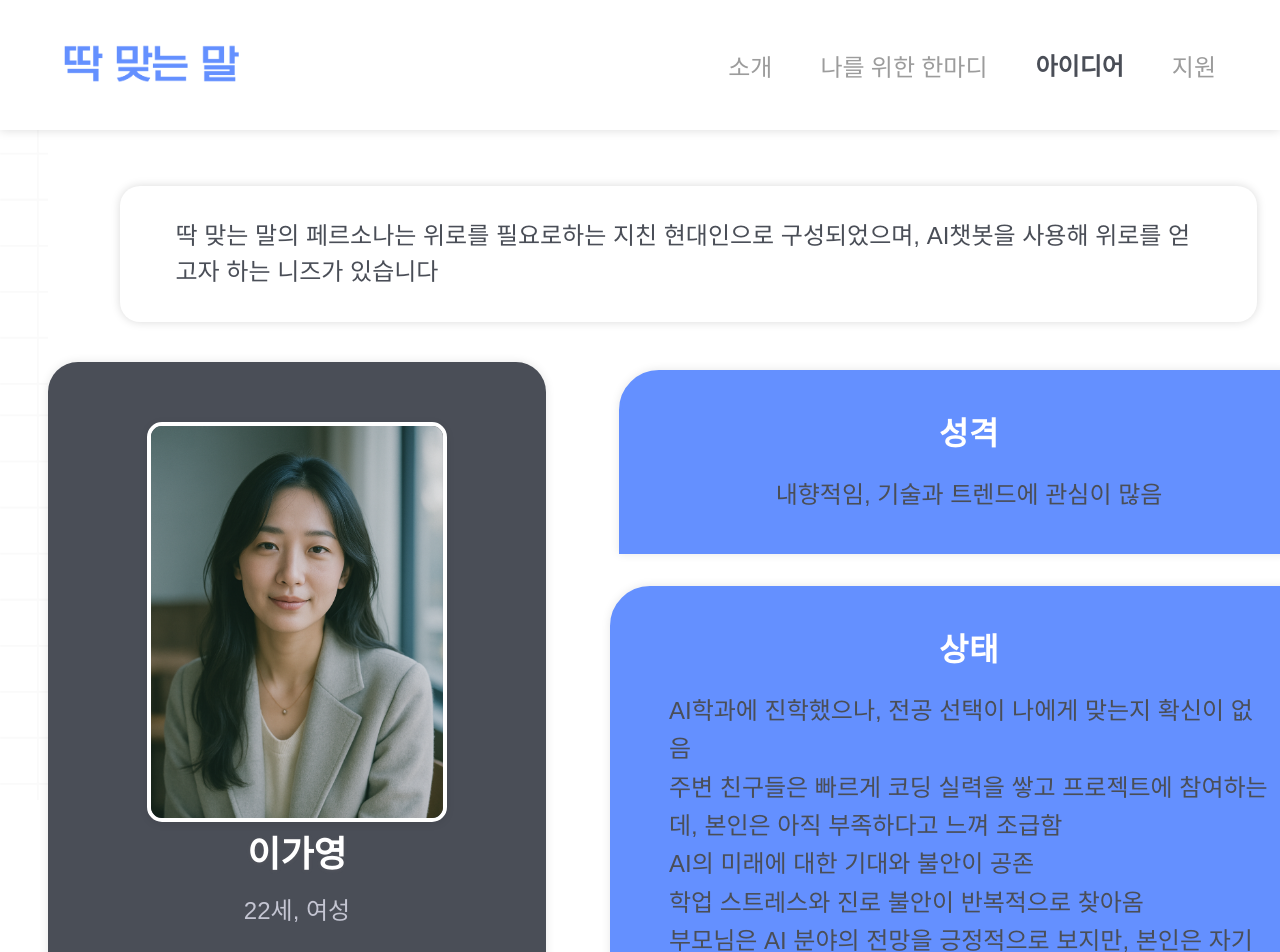
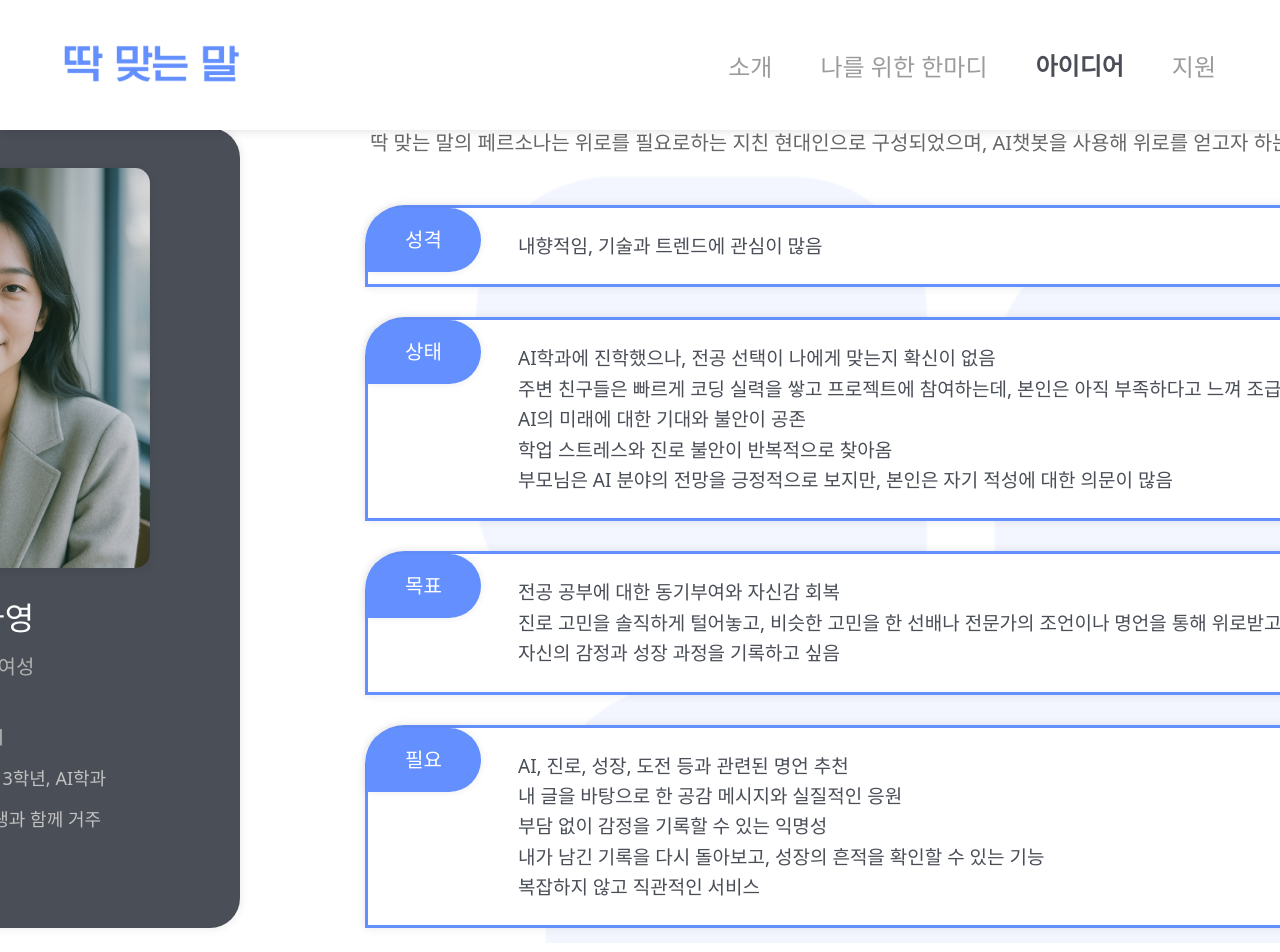
Before and after one commit to YIM-GAYUN/Perfect_Quote, a React (Create React App) app: page /persona in a window 1280 px wide. Shown: the top 952 px of the page. Built offline with nearby package versions, Linux system fonts and the light colour scheme; no server answers.

Commit message:
add idea_persona page

```diff
--- a/src/pages/DesignSystem.tsx
+++ b/src/pages/DesignSystem.tsx
@@ -44,100 +44,91 @@ const MainSection = styled.section`
   display: flex;
   flex-direction: row;
   align-items: stretch;
-  width: 1200px;
-  max-width: 1200px;
-  height: 75vh;
-  min-height: 500px;
-  margin: 0 auto;
-  margin-top: 120px;
-  @media (max-width: 1300px) {
-    width: 100vw;
-    max-width: 100vw;
-    flex-direction: column;
-    height: auto;
-    min-height: unset;
-    margin-top: 60px;
-  }
+  width: 1600px;
+  height: 800px;
+  position: absolute;
+  top: 200px;
+  left: 160px;
+  margin: 0;
 `;
 
 const DescSection = styled.div`
-  width: 1200px;
-  max-width: 1200px;
-  margin: 0 auto;
-  margin-top: 32px;
+  width: 1600px;
+  position: absolute;
+  left: 160px;
+  bottom: 100px;
   display: flex;
   text-align: justify;
   align-items: flex-end;
-  @media (max-width: 1300px) {
-    width: 100vw;
-    max-width: 100vw;
-  }
+  margin: 0;
 `;
 
 const LeftCol = styled.div`
-  flex: 1 1 0;
+  width: 400px;
+  min-width: 500px;
+  max-width: 800px;
   display: flex;
   flex-direction: column;
   align-items: flex-start;
-  gap: 10px;
-  margin-top: 40px;
-  margin-left: -180px;
+  row-gap: 10px;
+  margin-top: 0;
+  margin-left: 0;
 `;
 
 const BlueBorder_logo = styled.div`
   position: relative;
-  margin: 5px;
-  padding: 120px;
-  top: 0; left: 0; right: 0; bottom: 0;
+  padding: 60px 20px 40px 20px;
+  width: 800px;
+  height: 430px;
+  border: 3px solid ${theme.colors.primary};
+  pointer-events: auto;
+  display: flex;
+  flex-direction: column;
+  align-items: center;
+  justify-content: flex-start;
+  background: transparent;
+  border-top-left-radius: 30px;
+  border-top-right-radius: 30px;
+  border-bottom-right-radius: 30px;
+  border-bottom-left-radius: 0;
+  margin-top: 20px;
+`;
+
+const BlueBorder_color = styled.div`
+  position: relative;
+  padding: 20px 10px 20px 10px;
+  width: 320px;
+  height: 120px;
   border: 3px solid ${theme.colors.primary};
   pointer-events: auto;
   display: flex;
   align-items: center;
   justify-content: center;
-  gap: 0;
   background: transparent;
   border-top-left-radius: 30px;
   border-top-right-radius: 30px;
   border-bottom-right-radius: 30px;
   border-bottom-left-radius: 0;
-  margin-top: 30px;
+  margin-bottom: 40px;
+  background-color: #fff;
 `;
 
-const BlueBorder_color = styled.div`
+const BlueBorder_ty = styled.div`
   position: relative;
-  padding: 20px;
-  top: 0; left: 0; right: 0; bottom: 0;
+  padding: 20px 10px 20px 10px;
+  width: 1000px;
+  height: 150px;
   border: 3px solid ${theme.colors.primary};
   pointer-events: auto;
   display: flex;
   align-items: center;
   justify-content: center;
-  gap: 0;
   background: transparent;
   border-top-left-radius: 30px;
   border-top-right-radius: 30px;
   border-bottom-right-radius: 30px;
   border-bottom-left-radius: 0;
-  margin-bottom: 200px;
-`;
-
-const BlueBorder = styled.div`
-  position: relative;
-  padding: -10px;
-  padding-top: -30px;
-  padding-bottom: -30px;
-  top: 0; left: 0; right: 0; bottom: 0;
-  border: 3px solid ${theme.colors.primary};
-  pointer-events: auto;
-  display: flex;
-  align-items: center;
-  justify-content: center;
-  gap: 0;
-  background: transparent;
-  border-top-left-radius: 30px;
-  border-top-right-radius: 30px;
-  border-bottom-right-radius: 30px;
-  border-bottom-left-radius: 0;
+  background-color: #fff;
 `;
 
 const Box = styled.div<{ bgColor: string }>`
@@ -148,45 +139,45 @@ const Box = styled.div<{ bgColor: string }>`
 
 const LogoTextOverlay = styled.div`
   position: absolute;
-  top: 50%;
-  left: 66%;
+  top: 65%;
+  left: 40%;
   transform: translate(-50%, -50%);
   color: #fff;
   font-family: ${theme.fonts.korean.bold};
-  font-size: 35px;
+  font-size: 28px;
   font-weight: 550;
   text-shadow: 0 2px 16px rgba(0,0,0,0.18);
   text-align: left;
   line-height: 1.1;
-  width: 100%;
-  max-width: 300px;
+  width: 180px;
+  max-width: 180px;
 `;
 
 const Desc = styled.div`
-  margin-top: 20px;
   font-family: ${theme.fonts.korean.title};
-  font-size: 22px;
+  font-size: 24px;
   color: #4A4E57;
   line-height: 1.5;
   text-align: justify;
-  max-width: 1000px;
-  margin-left: -180px;
+  max-width: 1400px;
+  margin-left: 0;
 `;
 
 const RightCol = styled.div`
-  flex: 1 1 0;
+  width: 400px;
+  min-width: 500px;
+  max-width: 800px;
   display: flex;
   flex-direction: column;
   align-items: flex-start;
-  justify-content: space-between;
-  min-width: 500px;
-  max-width: 500px;
-  gap: 5px;
-  margin-top: 40px;
+  justify-content: flex-start;
+  row-gap: 20px;
+  margin-top: 0;
+  margin-left: 450px;
 `;
 
-const LogoShapeBox = styled.div`
-
+const Logo_ShapeBox = styled.div`
+  width: 320px;
   height: 120px;
   display: flex;
   flex-direction: column;
@@ -195,8 +186,8 @@ const LogoShapeBox = styled.div`
   position: relative;
 `;
 
-const ShapeBox = styled.div`
-
+const Color_ShapeBox = styled.div`
+  width: 320px;
   height: 120px;
   display: flex;
   flex-direction: column;
@@ -205,19 +196,21 @@ const ShapeBox = styled.div`
   position: relative;
 `;
 
-const ShapeBox_Ty = styled.div`
+const Ty_ShapeBox = styled.div`
+  width: 320px;
   height: 120px;
   display: flex;
   flex-direction: column;
   align-items: flex-start;
   justify-content: center;
   position: relative;
-  margin-top: -120px;
+  margin-top: -30px;
 `;
 
 const ShapeImg = styled.img`
-  top: 20vh;
-  height: 7vh;
+  position: relative;
+  top: 20px;
+  height: 80px;
   object-fit: contain;
 `;
 
@@ -230,50 +223,50 @@ const DesignSystem: React.FC = () => {
         <MainBgImg />
         <MainSection>
           <LeftCol>
-            <LogoShapeBox>
+            <Logo_ShapeBox>
               <ShapeImg src={logoShape} alt="Logo 도형" />
               <LogoTextOverlay>
                 Logo
               </LogoTextOverlay>
-            </LogoShapeBox>
+            </Logo_ShapeBox>
             <BlueBorder_logo style={{ flexDirection: "column", alignItems: "center" }}>
-              <div style={{ display: "flex", flexDirection: "row", gap: 0 }}>
-                <img src={img1} alt="로고1" style={{ width: "130px", height: "130px", objectFit: "contain", margin: "20px" }} />
-                <img src={img2} alt="로고2" style={{ width: "130px", height: "130px", objectFit: "contain", margin: "20px"}} />
-                <img src={img3} alt="로고3" style={{ width: "130px", height: "130px", objectFit: "contain", margin: "20px" }} />
+              <div style={{ display: "flex", flexDirection: "row", columnGap: "10px" }}>
+                <img src={img1} alt="로고1" style={{ width: "140px", height: "140px", objectFit: "contain", margin: "10px" }} />
+                <img src={img2} alt="로고2" style={{ width: "140px", height: "140px", objectFit: "contain", margin: "10px"}} />
+                <img src={img3} alt="로고3" style={{ width: "140px", height: "140px", objectFit: "contain", margin: "10px" }} />
               </div>
-              <img src={mainImg} alt="로고" style={{ width: "500px", height: "200px", objectFit: "contain", marginTop: "8px" }} />
+              <img src={mainImg} alt="로고" style={{ width: "450px", height: "160px", objectFit: "contain", marginTop: "12px" }} />
             </BlueBorder_logo>
           </LeftCol>
           <RightCol>
             {/* Color 그룹 */}
-            <ShapeBox>
+            <Color_ShapeBox>
               <ShapeImg src={colorShape} alt="Color 도형" />
               <LogoTextOverlay>
                 Color
               </LogoTextOverlay>
-            </ShapeBox>
+            </Color_ShapeBox>
             <BlueBorder_color>
               <Box bgColor={theme.colors.primary} />
               <Box bgColor="#00000098"  />
               <Box bgColor="#90909098" />
             </BlueBorder_color>
             {/* Typography 그룹 */}
-            <ShapeBox_Ty>
+            <Ty_ShapeBox>
               <ShapeImg src={typographyShape} alt="Typography 도형" />
               <LogoTextOverlay>
                 Typography
               </LogoTextOverlay>
-            </ShapeBox_Ty>
-            <BlueBorder>
-              <img src={fonts} alt="fonts" style={{ width: "700px", height: "230px", objectFit: "contain" }} />
-            </BlueBorder>
+            </Ty_ShapeBox>
+            <BlueBorder_ty>
+              <img src={fonts} alt="fonts" style={{ width: "700px", height: "200px", objectFit: "contain" }} />
+            </BlueBorder_ty>
           </RightCol>
         </MainSection>
         <DescSection>
           <Desc>
-            딱 맞는 말의 아이콘은 큰 따옴표에서 영감을 얻은 것으로,<br />
-            블럭들이 딱 붙어서 딱 맞는 말이라는 브랜드명의 이미지에 맞게 디자인되었습니다.
+            딱 맞는 말의 아이콘은 큰 따옴표에서 영감을 얻은 것으로, 블럭들이 딱 붙어서 딱 맞는 말이라는 <br />
+            브랜드명의 이미지에 맞게 디자인되었습니다.
           </Desc>
         </DescSection>
       </BgContainer>
--- a/src/pages/Persona.tsx
+++ b/src/pages/Persona.tsx
@@ -1,99 +1,83 @@
-
-
 import React from "react";
 import styled from "styled-components";
-import Layout from "../components/Layout/Layout";
+import Header from "../components/Layout/Header";
 import { theme } from "../styles/theme";
+import bgImg from "../assets/figma_design_system/bg_img.png";
 import profileBg from "../assets/figma_design_system/persona_profile_bg.png";
 import profilePhoto from "../assets/figma_design_system/persona_profile_photo.png";
 
 const BgContainer = styled.div`
-  min-height: calc(100vh - 130px);
+  min-height: 100vh;
   width: 100vw;
+  background: #fff;
   position: relative;
-  display: flex;
-  flex-direction: column;
-  align-items: flex-start;
-  padding: 0;
-  background: #fff;
+  overflow-x: hidden;
 `;
 
-
-const Description = styled.div`
-  font-family: 'Freesentation', 'Pretendard', sans-serif;
-  font-size: 24px;
-  color: #4A4E57;
-  background: #fff;
-  border-radius: 20px;
-  box-shadow: 0px 0px 10px 0px rgba(0,0,0,0.15);
-  padding: 32px 56px;
-  max-width: 1137px;
-  margin: 56px auto 40px auto;
-  text-align: left;
-  line-height: 1.5;
+const MainBgImg = styled.div`
+  position: absolute;
+  top: 22vh;
+  width: 120vw;
+  height: 120vh;
+  left: 15vw;
+  background: url(${bgImg}) center center no-repeat;
+  background-size: contain;
+  opacity: 0.08;
+  z-index: 0;
 `;
 
-const PersonaSection = styled.div`
+const MainSection = styled.section`
   display: flex;
   flex-direction: row;
-  gap: 64px;
-  margin-bottom: 0;
-  align-items: flex-start;
-  justify-content: center;
-  width: 100%;
+  align-items: stretch;
+  width: 1200px;
+  max-width: 1200px;
+  margin: 0 auto;
+  margin-top: 80px;
+  position: relative;
+  z-index: 1;
+  margin-top: 10%;
 `;
 
-const ProfileCard = styled.div`
-  width: 498px;
-  height: 900px;
-  background: #4A4E57;
-  border-radius: 30px;
-  box-shadow: 0px 0px 10px 0px rgba(0,0,0,0.10);
-  padding: 48px 32px 32px 32px;
+const LeftCol = styled.div`
+  flex: 0 0 500px;
+  max-width: 500px;
+  min-width: 320px;
   display: flex;
   flex-direction: column;
   align-items: center;
-  margin-top: 0;
-  justify-content: center;
-`;
-
-const ProfileBg = styled.div`
-  width: 160px;
-  height: 160px;
   background: url(${profileBg}) no-repeat center/cover;
   border-radius: 30px;
-  display: flex;
-  align-items: center;
-  justify-content: center;
-  margin-bottom: 24px;
-  margin-top: 100px;
+  box-shadow: 0px 0px 10px 0px rgba(0,0,0,0.10);
+  padding: 40px 24px 32px 24px;
+  margin-right: 60px;
+  margin-left: -300px;
+  height: 800px;
 `;
 
 const ProfilePhoto = styled.img`
-  width: 300px;
+  width: 320px;
   height: 400px;
   border-radius: 15px;
   object-fit: cover;
-  border: 4px solid #fff;
   box-shadow: 0 2px 8px rgba(0,0,0,0.08);
 `;
 
 const Name = styled.div`
-  font-family: 'Freesentation', 'Pretendard', sans-serif;
-  font-weight: 700;
-  font-size: 36px;
+  font-family: ${theme.fonts.korean.bold};
+  font-size: 32px;
   color: #fff;
-  margin-top: 100px;
+  margin-top: 24px;
   margin-bottom: 8px;
-  text-shadow: 0 1px 4px rgba(180, 153, 153, 0.1);
+  text-align: center;
 `;
 
 const AgeGender = styled.div`
-  font-family: 'Freesentation', 'Pretendard', sans-serif;
-  font-weight: 500;
-  font-size: 24px;
-  color: #C4C5D2;
+  font-family: ${theme.fonts.korean.primary};
+  font-size: 20px;
+  color: #b1b1b1ff;
   margin-bottom: 16px;
+  text-align: center;
 `;
 
 const InfoList = styled.div`
@@ -104,76 +88,107 @@ const InfoList = styled.div`
 const InfoRow = styled.div`
   display: flex;
   margin-bottom: 12px;
+  margin-left: 40px;
 `;
 
 const InfoLabel = styled.div`
-  font-family: 'Freesentation', 'Pretendard', sans-serif;
-  font-weight: 700;
-  font-size: 24px;
-  color: #C4C5D2;
-  width: 84px;
+  font-family: ${theme.fonts.korean.bold};
+  font-size: 18px;
+  color: #aeaeaeff;
+  width: 80px;
 `;
 
 const InfoValue = styled.div`
-  font-family: 'Freesentation', 'Pretendard', sans-serif;
-  font-weight: 500;
-  font-size: 24px;
-  color: #C4C5D2;
-  margin-left: 40px;
+  font-family: ${theme.fonts.korean.primary};
+  font-size: 18px;
+  color: #c1c1c1ff;
+  margin-left: 16px;
 `;
 
-const SpeechBubbles = styled.div`
+const RightCol = styled.div`
+  flex: 1 1 0;
+  display: flex;
+  flex-direction: column;
+  align-items: flex-start;
+  justify-content: flex-start;
+  position: relative;
+  width: 100%;
+  max-width: 2500px;
+  margin-left: 60px;
+  margin-right: -300px;
+`;
+
+const Desc = styled.div`
+  font-family: ${theme.fonts.korean.title};
+  font-size: 20px;
+  color: #676767ff;
+  margin-bottom: 32px;
+  margin-top: 0;
+  text-align: left;
+  line-height: 1.5;
+  max-width: 2000px;
+  margin-left: 10px;
+`;
+
+const BigBubble = styled.div`
+  background: #fff;
+  border: 3px solid #6490FF;
+  border-radius: 40px 40px 40px 0px;
+  box-shadow: 0px 0px 10px 0px rgba(0,0,0,0.10);
   display: flex;
   flex-direction: column;
   gap: 32px;
-  flex: 1;
-  margin-top: 8px;
-  align-items: center;
+  width: 100%;
+  min-width: 600px;
+  max-width: 1200px;
+  margin: 15px 5px 15px 5px;
+  padding: 5px 32px 5px 0;
 `;
 
-const Bubble = styled.div<{ color: string }>`
-  background: ${props => props.color};
-  border-radius: 40px 40px 40px 0px;
-  border: 3px solid #6490FF;
-  box-shadow: 0px 0px 10px 0px rgba(0,0,0,0.10);
-  padding: 36px 56px;
-  min-width: 700px;
-  max-width: 1088px;
+const RowBubble = styled.div`
   display: flex;
-  flex-direction: column;
-  align-items: center;
+  align-items: flex-start;
+  min-height: 5px;
+  margin-left: -2px;
+  padding: 5px 10px 5px 10px;
 `;
 
-const BubbleTitle = styled.div`
-  font-family: 'Freesentation', 'Pretendard', sans-serif;
-  font-weight: 600;
-  font-size: 32px;
+const BlueBubble = styled.div`
+  background: #6490FF;
   color: #fff;
-  margin-bottom: 16px;
-  letter-spacing: 0.5px;
+  border-radius: 80px 80px 80px 0px;
+  min-width: 115px;
+  max-width: 145px;
+  padding: 16px 20px;
+  font-family: ${theme.fonts.korean.bold};
+  font-size: 20px;
+  text-align: center;
+  margin-right: 24px;
+  margin-left: -10px;
+  margin-top: -10px;
+  box-shadow: 0px 0px 8px 0px rgba(0,0,0,0.08);
 `;
 
 const BubbleText = styled.div`
-  font-family: 'Freesentation', 'Pretendard', sans-serif;
-  font-weight: 500;
-  font-size: 24px;
+  font-family: ${theme.fonts.korean.primary};
+  font-size: 19px;
   color: #4A4E57;
+  background: transparent;
+  margin: 0;
+  padding: 13px;
+  line-height: 1.6;
   white-space: pre-line;
-  line-height: 1.6;
 `;
 
 const Persona: React.FC = () => {
   return (
-    <Layout currentPage="persona">
+    <>
+      <Header currentPage="persona" />
       <BgContainer>
-        <Description>
-          딱 맞는 말의 페르소나는 위로를 필요로하는 지친 현대인으로 구성되었으며,  AI챗봇을 사용해 위로를 얻고자 하는 니즈가 있습니다
-        </Description>
-        <PersonaSection>
-          <ProfileCard>
-            <ProfileBg>
+        <MainBgImg />
+        <MainSection>
+          <LeftCol>
               <ProfilePhoto src={profilePhoto} alt="프로필" />
-            </ProfileBg>
             <Name>이가영</Name>
             <AgeGender>22세, 여성</AgeGender>
             <InfoList>
@@ -190,38 +205,49 @@ const Persona: React.FC = () => {
                 <InfoValue>부모님, 여동생과 함께 거주</InfoValue>
               </InfoRow>
             </InfoList>
-          </ProfileCard>
-          <SpeechBubbles>
-            <Bubble color="#6490FF">
-              <BubbleTitle>성격</BubbleTitle>
-              <BubbleText>내향적임, 기술과 트렌드에 관심이 많음</BubbleText>
-            </Bubble>
-            <Bubble color="#6490FF">
-              <BubbleTitle>상태</BubbleTitle>
-              <BubbleText>{`AI학과에 진학했으나, 전공 선택이 나에게 맞는지 확신이 없음
+          </LeftCol>
+          <RightCol>
+            <Desc>
+              딱 맞는 말의 페르소나는 위로를 필요로하는 지친 현대인으로 구성되었으며, AI챗봇을 사용해 위로를 얻고자 하는 니즈가 있습니다
+            </Desc>
+            <BigBubble>
+              <RowBubble>
+                <BlueBubble>성격</BlueBubble>
+                <BubbleText>내향적임, 기술과 트렌드에 관심이 많음</BubbleText>
+              </RowBubble>
+            </BigBubble>
+            <BigBubble>
+              <RowBubble>
+                <BlueBubble>상태</BlueBubble>
+                <BubbleText>{`AI학과에 진학했으나, 전공 선택이 나에게 맞는지 확신이 없음
 주변 친구들은 빠르게 코딩 실력을 쌓고 프로젝트에 참여하는데, 본인은 아직 부족하다고 느껴 조급함
 AI의 미래에 대한 기대와 불안이 공존
 학업 스트레스와 진로 불안이 반복적으로 찾아옴
 부모님은 AI 분야의 전망을 긍정적으로 보지만, 본인은 자기 적성에 대한 의문이 많음`}</BubbleText>
-            </Bubble>
-            <Bubble color="#6490FF">
-              <BubbleTitle>목표</BubbleTitle>
-              <BubbleText>{`전공 공부에 대한 동기부여와 자신감 회복
+              </RowBubble>
+            </BigBubble>
+            <BigBubble>
+              <RowBubble>
+                <BlueBubble>목표</BlueBubble>
+                <BubbleText>{`전공 공부에 대한 동기부여와 자신감 회복
 진로 고민을 솔직하게 털어놓고, 비슷한 고민을 한 선배나 전문가의 조언이나 명언을 통해 위로받고 싶음
 자신의 감정과 성장 과정을 기록하고 싶음`}</BubbleText>
-            </Bubble>
-            <Bubble color="#6490FF">
-              <BubbleTitle>필요</BubbleTitle>
-              <BubbleText>{`AI, 진로, 성장, 도전 등과 관련된 명언 추천
+              </RowBubble>
+            </BigBubble>
+            <BigBubble>
+              <RowBubble>
+                <BlueBubble>필요</BlueBubble>
+                <BubbleText>{`AI, 진로, 성장, 도전 등과 관련된 명언 추천
 내 글을 바탕으로 한 공감 메시지와 실질적인 응원
 부담 없이 감정을 기록할 수 있는 익명성
 내가 남긴 기록을 다시 돌아보고, 성장의 흔적을 확인할 수 있는 기능
 복잡하지 않고 직관적인 서비스`}</BubbleText>
-            </Bubble>
-          </SpeechBubbles>
-        </PersonaSection>
+              </RowBubble>
+            </BigBubble>
+          </RightCol>
+        </MainSection>
       </BgContainer>
-    </Layout>
+    </>
   );
 };
 
```
